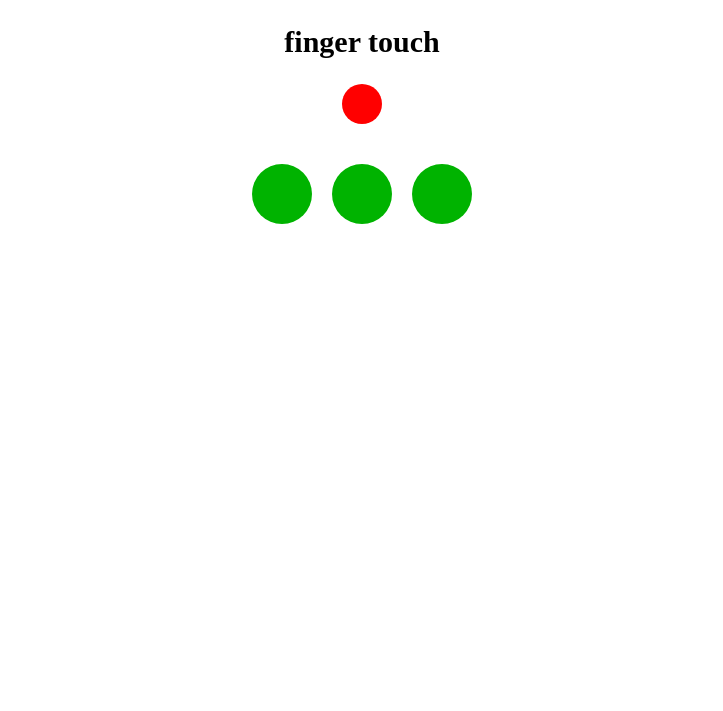
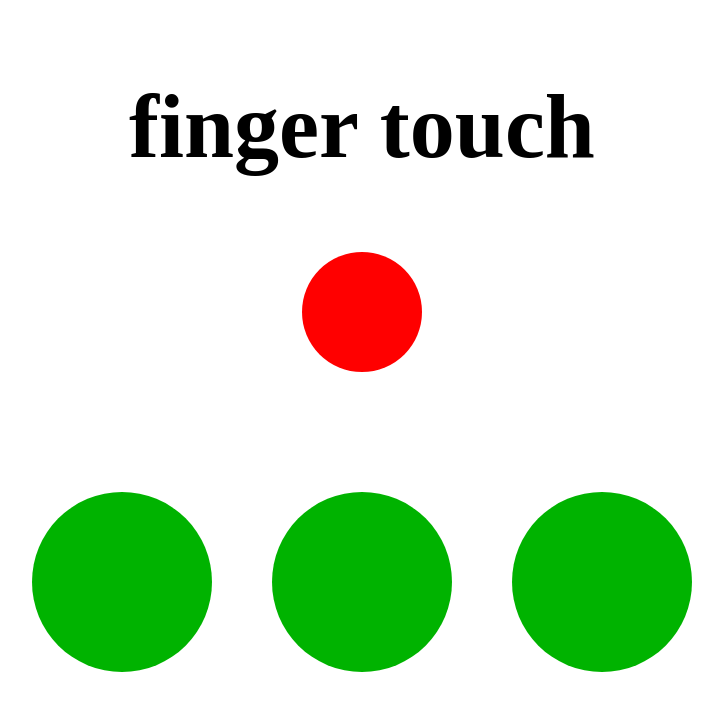
Before and after one commit to xxleyi/xxleyi.github.io, a Jekyll site: the page ftouch/index.html, which Jekyll copies as it is, in a window 1280 px wide. Shown: the top 711 px of the page, without its empty margins (278-1001 px from the left). Built offline with Jekyll 4.4.1, drawn with Linux system fonts in a browser that asks for light colours.

Commit message:
change the size

```diff
--- a/ftouch/ftouch.css
+++ b/ftouch/ftouch.css
@@ -1,5 +1,5 @@
 html{
-  font-size: 20px;
+  font-size: 60px;
 }
 
 /*header{
--- a/ftouch/index.html
+++ b/ftouch/index.html
@@ -4,7 +4,7 @@
   <meta charset="utf-8">
   <title>河上ftouch</title>
   <link rel="stylesheet" href="ftouch.css">
-
+  <script src="ftouch.js"></script>
 </head>
 <body>
   <header>
```
Also changed, not shown: ftouch/ftouch.js (added).
